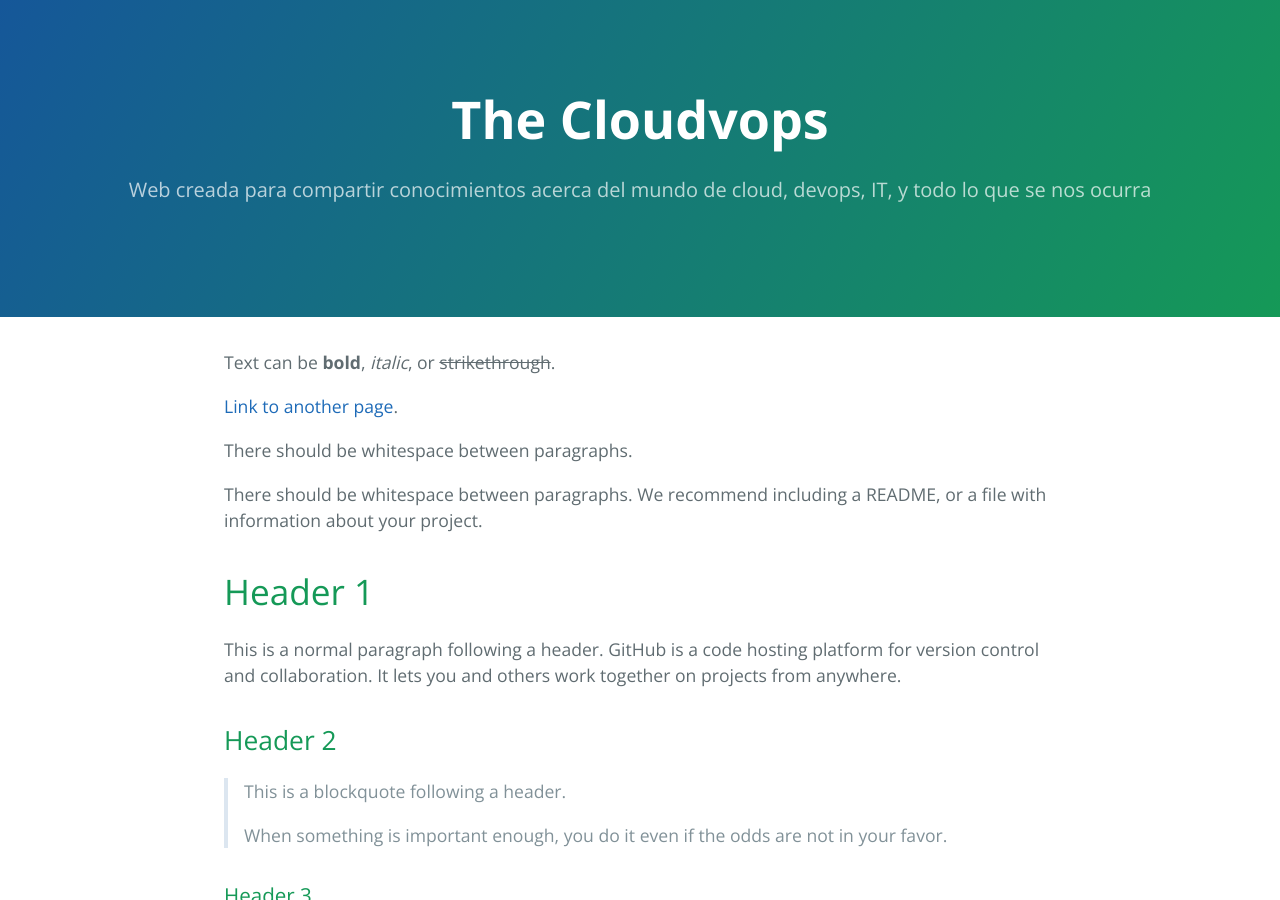
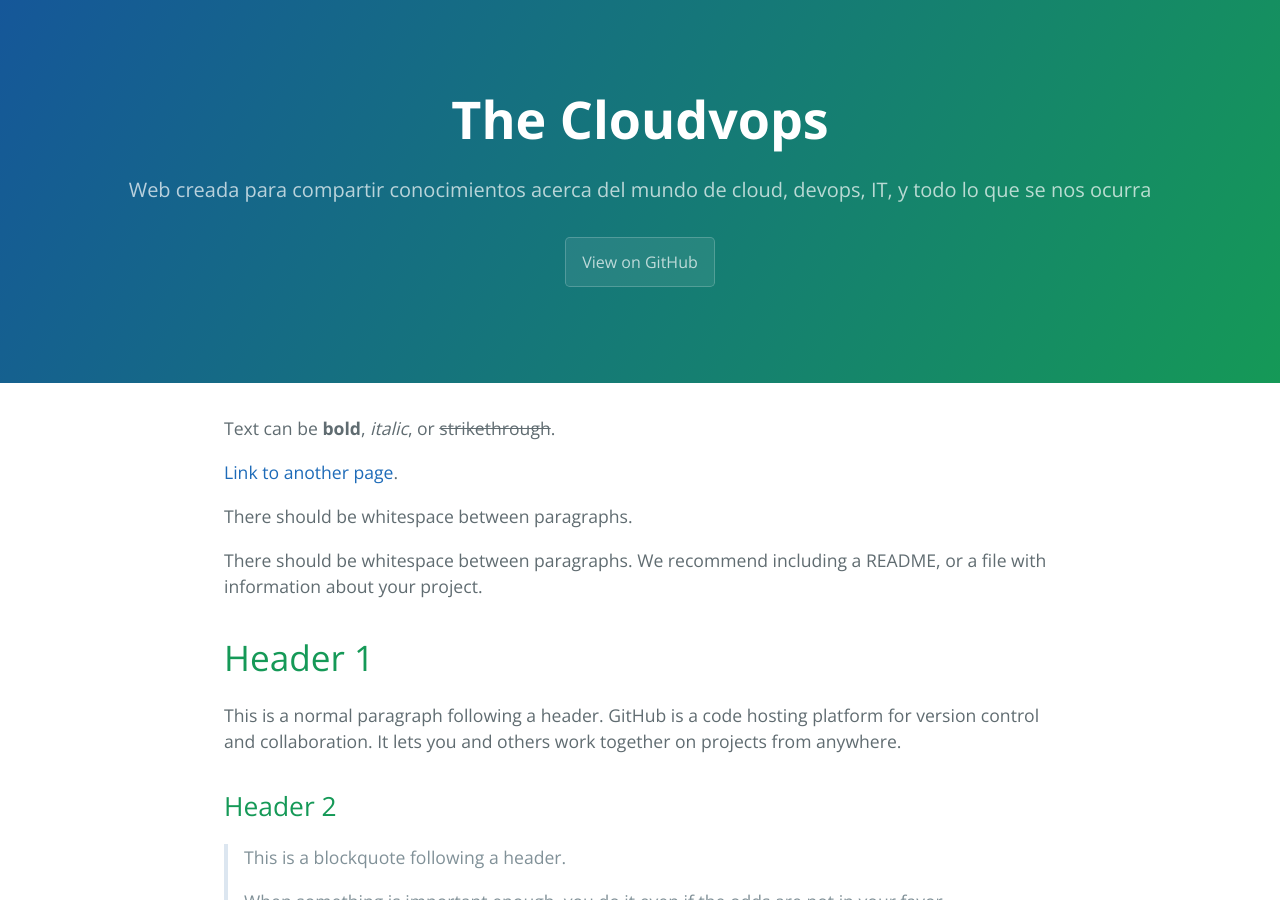
Before and after one commit to thecloudvops/thecloudvops, a Jekyll site: the page built from index.md, in a window 1280 px wide and 900 px high. Built offline with Jekyll 4.4.1, drawn with Linux system fonts in a browser that asks for light colours.

Commit message:
Update default.html

```diff
--- a/_layouts/default.html
+++ b/_layouts/default.html
@@ -2,8 +2,7 @@
 <html lang="{{ site.lang | default: "en-US" }}">
   <head>
     <meta charset="UTF-8">
-
-{% seo %}
+    {% seo %}
     <link rel="preconnect" href="https://fonts.gstatic.com">
     <link rel="preload" href="https://fonts.googleapis.com/css?family=Open+Sans:400,700&display=swap" as="style" type="text/css" crossorigin>
     <meta name="viewport" content="width=device-width, initial-scale=1">
@@ -18,16 +17,35 @@
     <header class="page-header" role="banner">
       <h1 class="project-name">{{ page.title | default: site.title | default: site.github.repository_name }}</h1>
       <h2 class="project-tagline">{{ page.description | default: site.description | default: site.github.project_tagline }}</h2>
+      {% if site.github.is_project_page %}
+        <a href="{{ site.github.repository_url }}" class="btn">View on GitHub</a>
+      {% endif %}
+      {% if site.show_downloads %}
+        <a href="{{ site.github.zip_url }}" class="btn">Download .zip</a>
+        <a href="{{ site.github.tar_url }}" class="btn">Download .tar.gz</a>
+      {% endif %}
     </header>
 
     <main id="content" class="main-content" role="main">
       {{ content }}
 
+      <!-- Paginación Mejorada -->
+      <div class="pagination">
+        <a class="pagination__item pagination__item--prev btn" href="/page/1/">«</a>
+        <span class="pagination__item pagination__item--current">2/3</span>
+        <a class="pagination__item pagination__item--next btn" href="/page/3/">»</a>
+      </div>
+
       <footer class="site-footer">
         {% if site.github.is_project_page %}
-          <span class="site-footer-owner"><a href="{{ site.github.repository_url }}">{{ site.github.repository_name }}</a> is maintained by <a href="{{ site.github.owner_url }}">{{ site.github.owner_name }}</a>.</span>
+          <span class="site-footer-owner">
+            <a href="{{ site.github.repository_url }}">{{ site.github.repository_name }}</a> is maintained by
+            <a href="{{ site.github.owner_url }}">{{ site.github.owner_name }}</a>.
+          </span>
         {% endif %}
-        <span class="site-footer-credits">This page was generated by <a href="https://pages.github.com">GitHub Pages</a>.</span>
+        <span class="site-footer-credits">
+          This page was generated by <a href="https://pages.github.com">GitHub Pages</a>.
+        </span>
       </footer>
     </main>
   </body>
```
